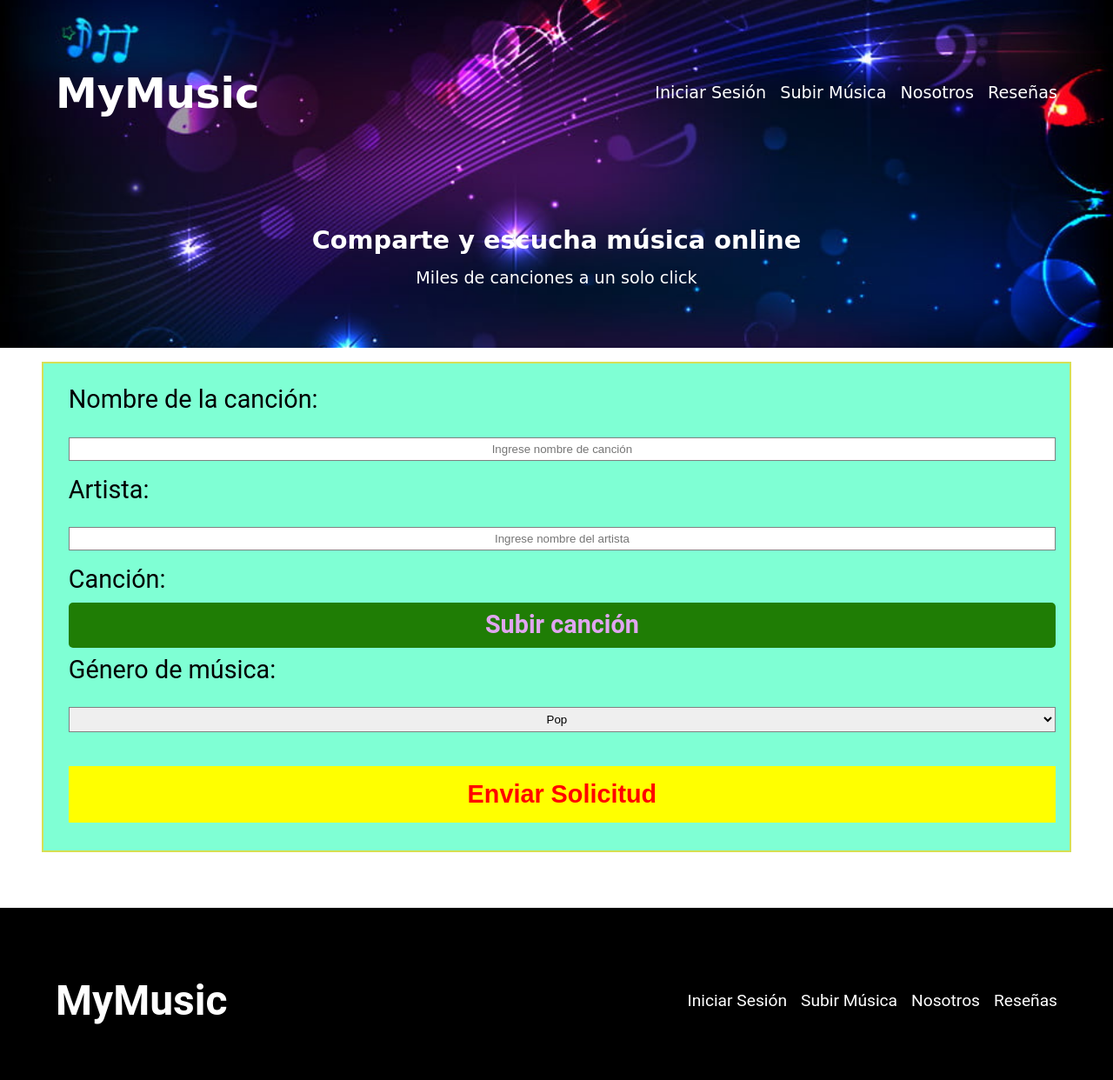
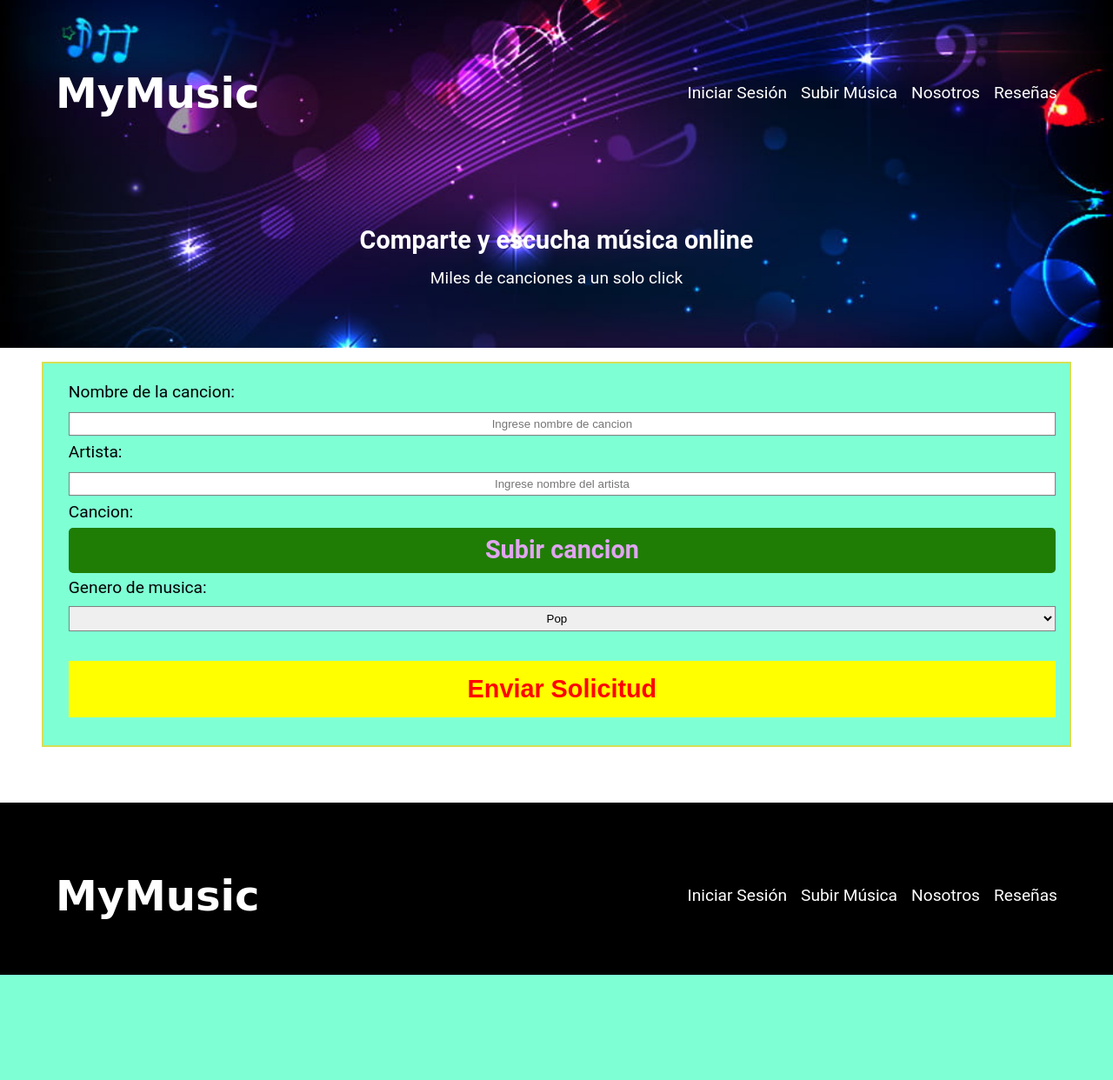
Before and after one commit to roby251/Tw_semestras, a PHP site: page /agregarMusic.html in a window 1280 px wide. Shown: the whole page at 87% size. After the commit the page ends 1121 px from the top, so only its background shows below. Run offline with PHP 8.4, Linux system fonts and the light colour scheme.

Commit message:
Revert "casi listo bastian"
This reverts commit 465c3285d20f9f919a5d8105bea91b2f85b5347f.

```diff
--- a/agregarMusic.html
+++ b/agregarMusic.html
@@ -29,8 +29,8 @@
     </header>
     <form action="" class="formulario" >
       <div id="main" class="Campo">
-              <label for="nombrec">Nombre de la canción:</label>
-          <input class="CampoText" type=text name=NC placeholder="Ingrese nombre de canción">
+              <label for="nombrec">Nombre de la cancion:</label>
+          <input class="CampoText" type=text name=NC placeholder="Ingrese nombre de cancion">
 
       </div>
       <div class="Campo">
@@ -43,16 +43,16 @@
       </div>
 
       <div class="">
-        <label for="Cancion">Canción:</label>
+        <label for="Cancion">Cancion:</label>
       </div>
       <div class="div_file">
-        <label >Subir canción</label>
+        <label >Subir cancion</label>
         <input id="BS" type="file" name="archivosubido" accept=".3g2,.3gp,.aaf,.asf,.avi,.cavs,.dv,.f4v,.flv,.ivf,.m2ts,.m2v,.m4v,.mkv,.mod,.mov,.mp4,.mpeg,.mpg,.mts,.mxf,.ogv,.qt,.rm,.rmvb,.tod,.ts,.vob,.webm,.wmv,.wtv,.aac,.ac3,.aif,.aiff,.amr,.ape,.asf,.caf,.dts,.flac,.m4a,.m4b,.m4r,.mp2,.mp3,.oga,.ogg,.opus,.ra,.spx,.tta,.voc,.w64,.wav,.wma,.wv,.m4r"> <br>
       </div>
 
       <div class="Campo">
           <div class="">
-              <label for="Genero">Género de música:</label>
+              <label for="Genero">Genero de musica:</label>
           </div>
           <div class="">
               <select class="CampoText" name=Genero>
--- a/css/style.css
+++ b/css/style.css
@@ -41,7 +41,6 @@ a {
     background-size: cover;
     background-repeat: no-repeat;
     background-position: center center;
-    font-family: 'Permanent Marker', cursive;
 }
 @media (min-width: 768px) {
     .header {
@@ -69,6 +68,7 @@ a {
 }
 .logo{
     font-size: 3rem;
+    font-family: 'Permanent Marker', cursive;
     color: var(--blanco);
 }
 @media (min-width: 768px) {
@@ -91,7 +91,6 @@ a {
 }
 *{  /* Usar todo el espacio de la pagina  */
     margin:0; padding:0;
-
 }
 
 
@@ -101,7 +100,6 @@ a {
     padding: 1rem 1rem 0px 1.8rem;
     border: 2px solid rgb(214, 223, 84);
     margin: 1rem 3rem 0 3rem;
-    font-size: 1.8rem;
 
 }
 
```
